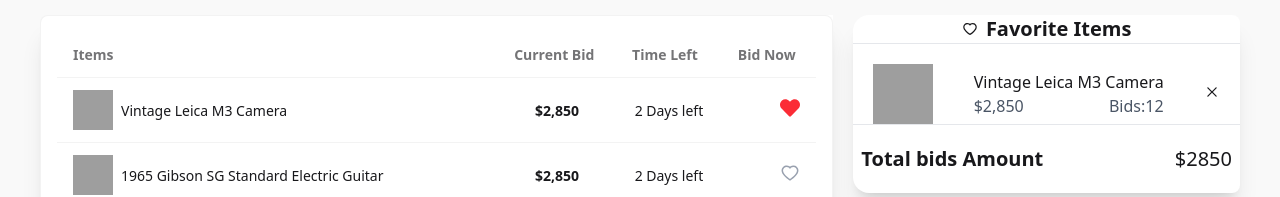
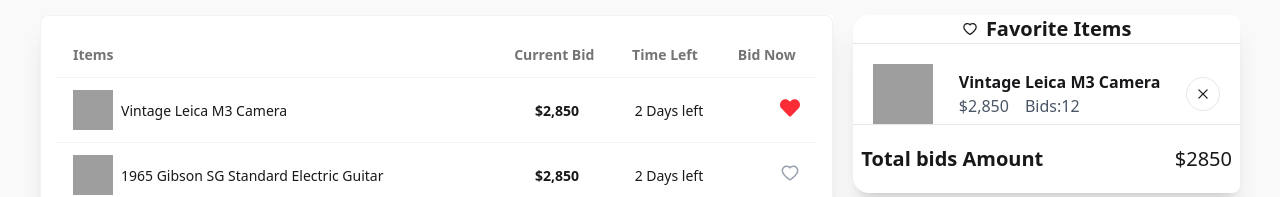
Before and after one commit to ChibgatullahMinhaz/Auction-Gallery, a React (Vite) app: page / in a window 1280 px wide. Both pictures are taken after a click on the button 790 px from the left and 709 px from the top of the page. Shown: the part 602-799 px from the top of the page. Built offline with nearby package versions, Linux system fonts and the light colour scheme; grey boxes are pictures that could not be loaded.

Commit message:
after clikek bid btn adding price and after cliked cross btn subsreact of total price

```diff
--- a/src/Components/Favorite.jsx
+++ b/src/Components/Favorite.jsx
@@ -2,7 +2,6 @@
 import { RxCross2 } from "react-icons/rx";
 
 export const Favorite = ({ favorites, totalPrice,handleRemoveItem }) => {
-
 
   return (
     <div>
@@ -23,9 +22,9 @@
               className="flex items-center justify-between border-b-1 gap-1 border-gray-200 px-5 mb-5"
             >
               <img src={data.image} alt={data.title} className="h-15 w-15" />
-              <div>
-                <h1>{data.title}</h1>
-                <div className="flex items-center justify-between">
+              <div className="px-3">
+                <h1 className="line-clamp-1 font-semibold">{data.title}</h1>
+                <div className="flex items-center gap-4">
                   <h1 className="font-normal text-gray-600">
                     {data.currentBidPrice}
                   </h1>
@@ -34,9 +33,11 @@
                   </h1>
                 </div>
               </div>
-              <div>
-                <button onClick={()=>handleRemoveItem(data.id)}>
-                  <RxCross2 />
+              <div className="relative">
+                <button onClick={()=>handleRemoveItem(data.id)}
+                  className="cursor-pointer bg-white rounded-full p-2 border-1 border-gray-200 hover:bg-gray-200 "
+                  >
+                  <RxCross2  />
                 </button>
               </div>
             </div>
--- a/src/Components/MainPage.jsx
+++ b/src/Components/MainPage.jsx
@@ -28,7 +28,10 @@
     if (!favorites.find((item) => item.id === data.id)) {
       setFavorites([...favorites, data]);
       const getItemPrice = parseFloat(
-        data.currentBidPrice.replace("$", "").replace(",", "")
+        data
+        .currentBidPrice
+        .replace("$", "")
+        .replace(",", "")
       );
       setTotalPrice(totalPrice + getItemPrice);
     } else {
@@ -39,7 +42,15 @@
   const handleRemoveItem = (itemId) => {
     if (itemId) {
       toast("Item Removed from favorites");
-      setFavorites((prev) => prev.filter((item) => item.id !== itemId));
+      setFavorites(favorites.filter((item) => item.id !== itemId));
+      const getRemoveItemPrice = parseFloat(
+        favorites.find((item) =>
+          item.id === itemId)
+        .currentBidPrice
+          .replace("$", "")
+          .replace(",", "")
+      );
+      setTotalPrice(totalPrice - getRemoveItemPrice);
     }
   };
   return (
```
